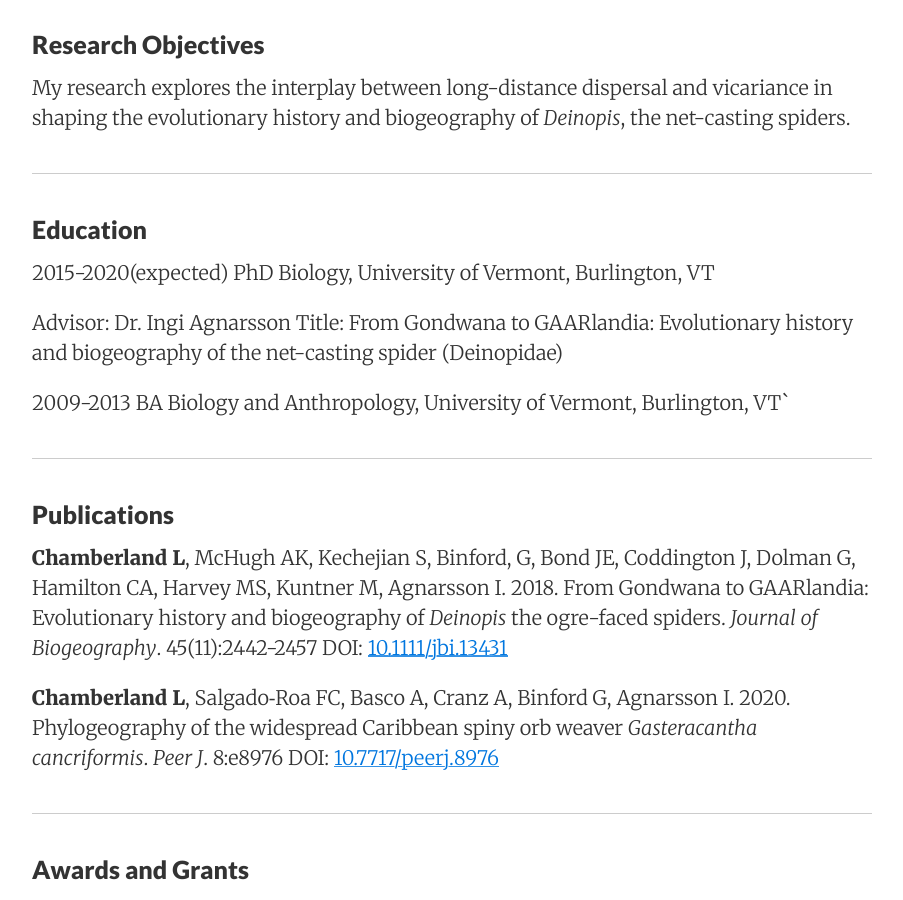
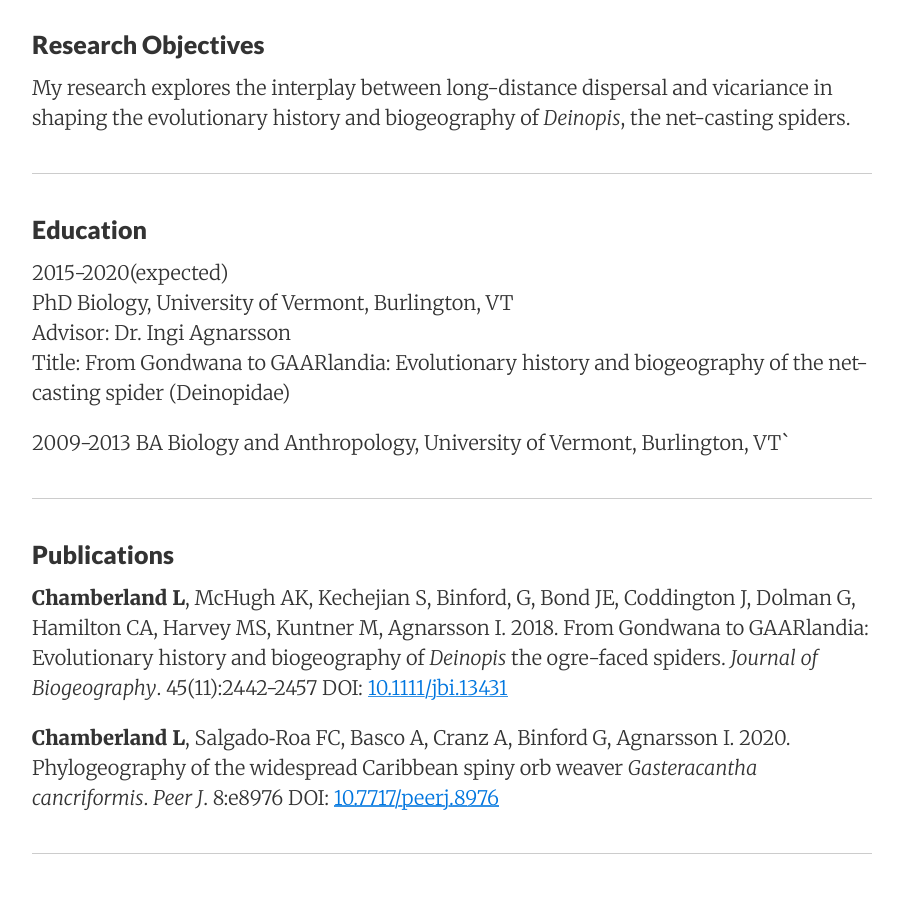
Before and after one commit to lchamberland/lchamberland.github.io, a Jekyll site: the page built from CV.md, in a window 1280 px wide and 900 px high, scrolled down 514 px. Shown: the whole window, without its empty margins (188-1091 px from the left). Built offline with Jekyll 4.4.1, drawn with Linux system fonts in a browser that asks for light colours; our own code applies the rules of GitHub Pages for plain Markdown files; some of the changed lines change nothing that is shown.

Commit message:
Update CV.md

```diff
--- a/CV.md
+++ b/CV.md
@@ -9,10 +9,7 @@
 <hr />
 <h3>Education</h3>
 
-<p>2015-2020(expected)
-  PhD Biology, University of Vermont, Burlington, VT</p>
-  Advisor: Dr. Ingi Agnarsson
-  Title: From Gondwana to GAARlandia: Evolutionary history and biogeography of the net-casting spider (Deinopidae)</p>
+<p>2015-2020(expected)<br>PhD Biology, University of Vermont, Burlington, VT<br>Advisor: Dr. Ingi Agnarsson<br>Title: From Gondwana to GAARlandia: Evolutionary history and biogeography of the net-casting spider (Deinopidae)</p>
 <p>2009-2013 	BA Biology and Anthropology, University of Vermont, Burlington, VT`</p>
 <hr />
 <h3>Publications</h3>
```
